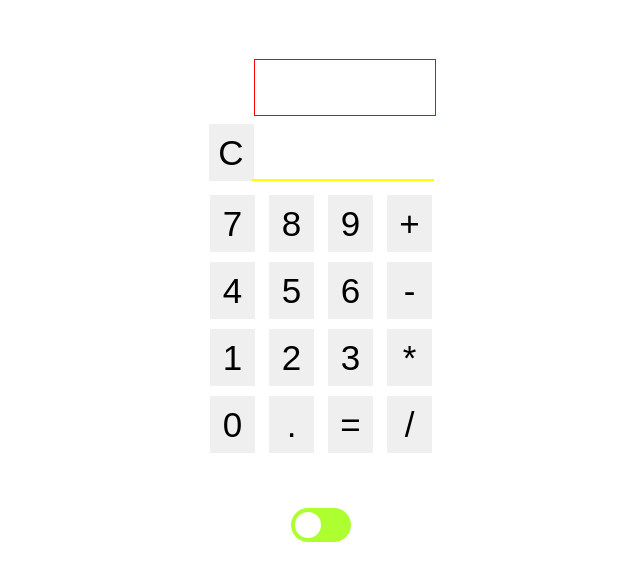
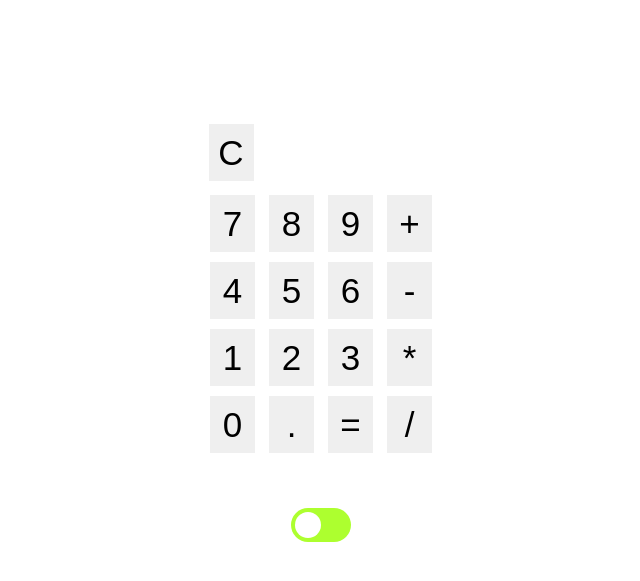
Before and after one commit to Umisia/JS-Calculator, a plain HTML site: page index.html in a window 1280 px wide. Shown: the part 61-642 px from the top of the page, without its empty margins (319-959 px from the left). Drawn offline with Linux system fonts and the light colour scheme.

Commit message:
finished

```diff
--- a/css/style.css
+++ b/css/style.css
@@ -12,7 +12,6 @@ body {
 }
 
 .live-view {
-    border: 1px solid red;
     width: 180px;
     margin-left: 50px;
     text-align: center;
@@ -21,7 +20,8 @@ body {
     font-size: 15px;
     word-break: break-all;
     height: 55px;
-/*    overflow: scroll;*/
+    overflow: hidden;
+    text-overflow: ellipsis;
 }
 
 .calculator {
@@ -53,21 +53,22 @@ button:hover {
 }
 
 #viewer {
-    border: 1px solid yellow;
     position: absolute;
     bottom: 5px;
     right: 5px;
     font-size: 25px;
     line-height: 40px;
-    width: 180px;
+    width: 175px;
+    overflow: hidden;
+    text-overflow: ellipsis;
 
 }
 
 .activated-vert {
-  animation: fade_vertical 0.8s ease-in-out;
+  animation: fade 0.5s ease-in-out;
 }
 
-@keyframes fade_vertical {
+@keyframes fade{
     from {
         transform: scale(1);
         opacity: 1;
--- a/index.html
+++ b/index.html
@@ -52,6 +52,6 @@
           <span class="slider round"></span>
         </label>
 
-        <script type="text/javascript" src="appRed.js"></script>
+        <script type="text/javascript" src="app.js"></script>
     </body>
 </html>
```
